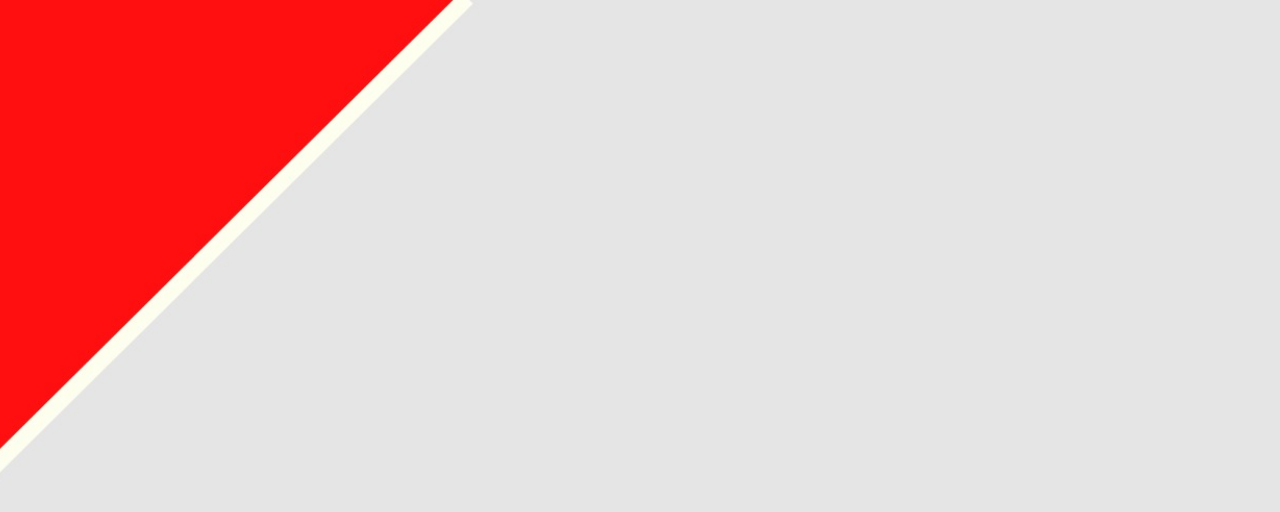
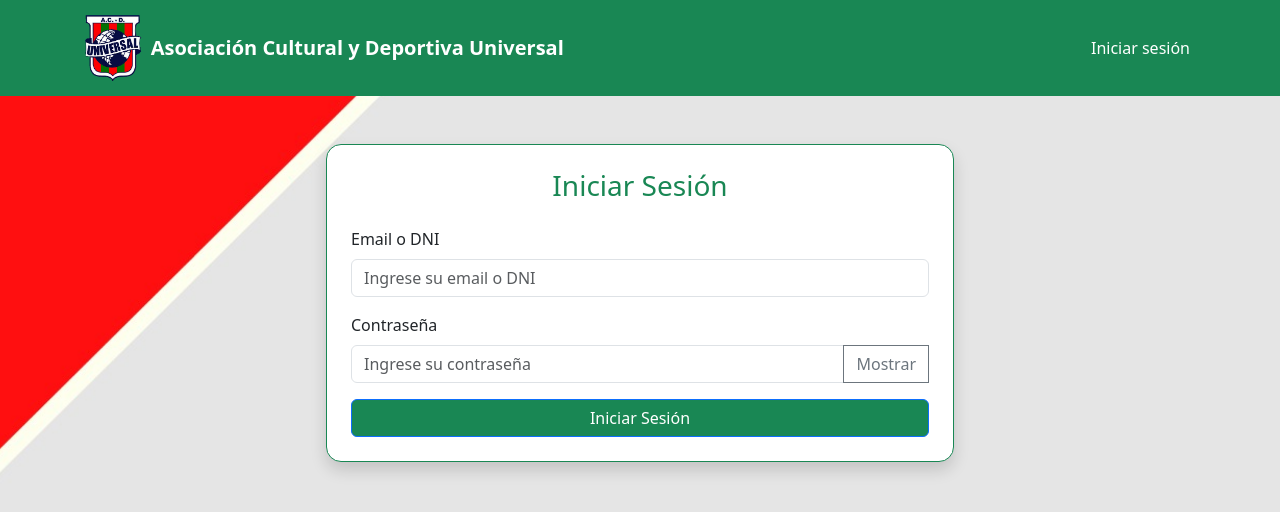
Before and after one commit to martinagarcia05/UTN-DS25-Grupo3, a React (Vite) app in the folder frontend/: page /IniciarSesion in a window 1280 px wide. Before the commit this address had no page. Shown: the top 512 px of the page. Built offline with nearby package versions, Linux system fonts and the light colour scheme.

Commit message:
MisReservas andando con los cambios de main

```diff
--- a/frontend/src/App.jsx
+++ b/frontend/src/App.jsx
@@ -44,7 +44,7 @@ function App() {
 
             {/* Públicas */}
             <Route path="/" element={<IniciarSesion />} />
-            <Route path="/iniciar-sesion" element={<IniciarSesion />} />
+            <Route path="/IniciarSesion" element={<IniciarSesion />} />
             <Route path="/registro" element={<Registrarse />} />
             <Route path="/inicio" element={<HomePage />} />
             <Route path="/contacto" element={<Contacto />} />
```
Also changed, not shown: 1 other file (tests, documents, lock files or other folders).
